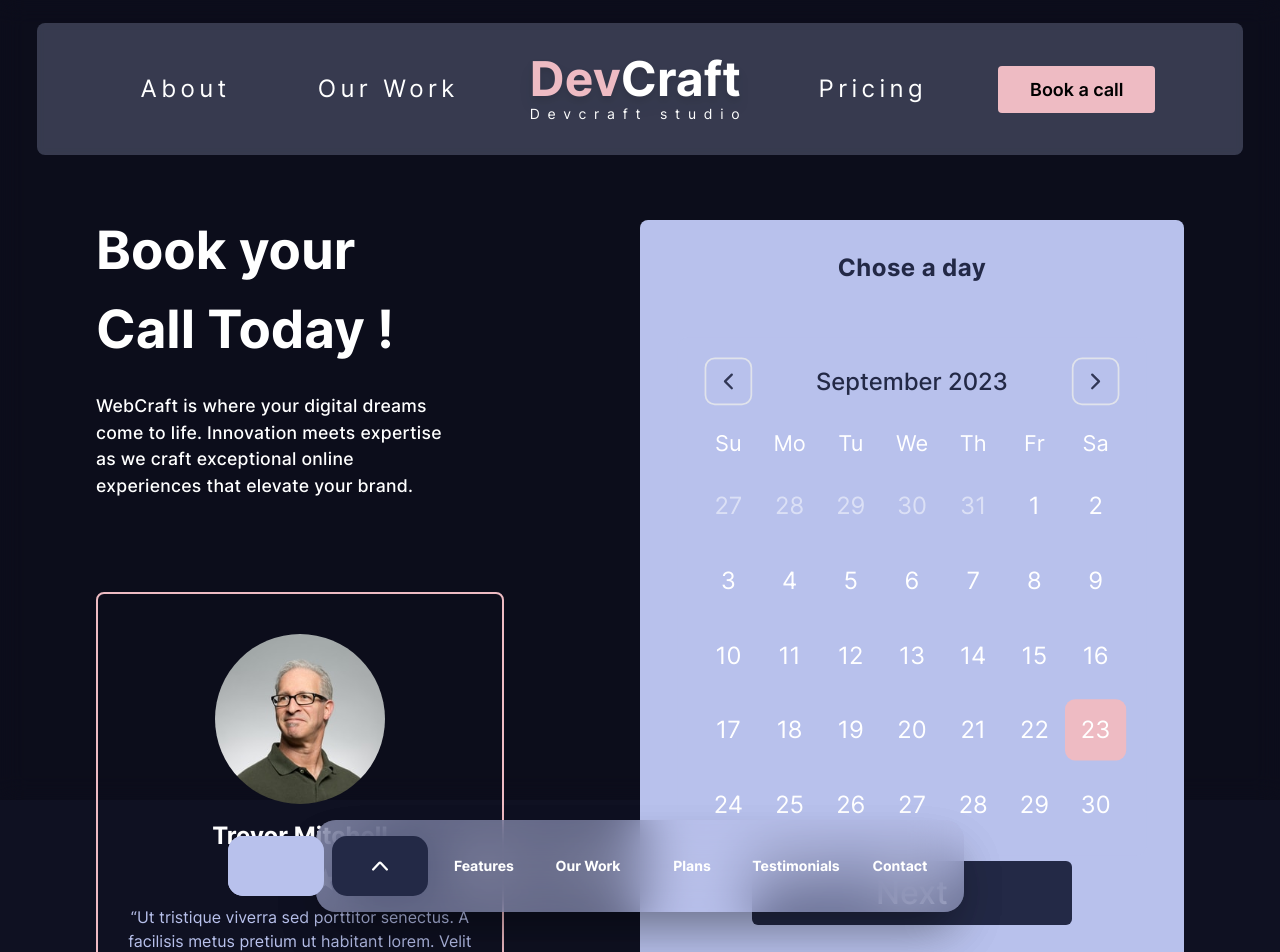
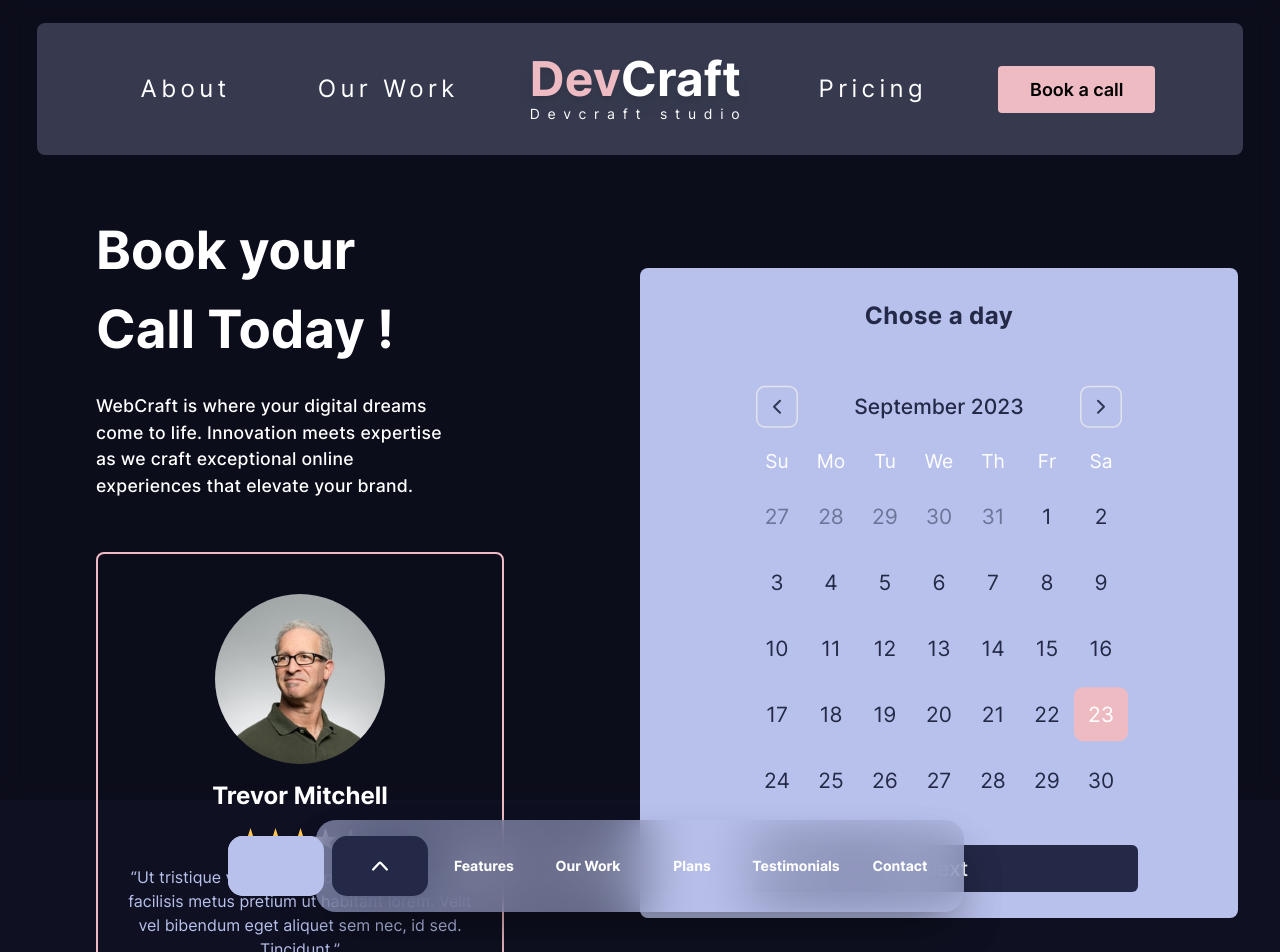
Before and after one commit to Youker17/devcraft, a Next.js app: page /booking in a window 1280 px wide. Shown: the top 952 px of the page. Built offline with nearby package versions, Linux system fonts and the light colour scheme.

Commit message:
calendar

```diff
--- a/components/booking/Form.tsx
+++ b/components/booking/Form.tsx
@@ -9,17 +9,17 @@ function Form() {
 
 
     return (
-        <div className='w-full mx-auto xl:w-3/6 pt-20 flex flex-col  pb-20 '>
-            <div className="  flex  items-center   flex-col bg-primary h-[70vh] rounded-lg pb-8 px-0 w-full xs:w-auto xl:w-full xl:h-full xs:px-16 sm:px-20 mx-auto  ">
+        <div className=' mx-auto xl:w-11/12  h-full flex flex-col justify-center items-center   '>
+            <div className="w-full xl:w-[37.375rem]  xl:h-[40.625rem]  flex  items-center mt-32 my-20 mr-4    flex-col bg-primary  rounded-lg  px-4  xs:w-auto   xs:px-16 sm:px-20 mx-auto  ">
                 <h1 className=" text-background font-bold tracking-[0.45px] text-center py-8 text-2xl">Chose a day </h1>
                 <Calendar
                     mode="single"
                     selected={date}
                     onSelect={setDate}
-                    className="rounded-md   xl:mt-32 scale-105 xl:scale-[1.7]   bg-primary  bottom-0 "
+                    className="rounded-md   xl:mt-20 scale-105 xl:scale-[1.5]   bg-primary  bottom-0 "
 
                 />
-                <button className="text-[1rem] xl:text-[2rem] font-medium leading-normal mt-12 py-2 px-3 bg-background z-20 w-5/6 xl:mt-28 rounded-[6px] hover:bg-background/90">Next</button>
+                <button className="text-[1rem] mb-10 xl:text-[1.3rem] xl:text-[rem] font-medium leading-normal mt-4 py-2 px-3 bg-background z-20 w-[88%] ml-3 xl:mt-24 rounded-[6px] hover:bg-background/90">Next</button>
             </div>
             <Map />
         </div>
--- a/components/booking/Slider.tsx
+++ b/components/booking/Slider.tsx
@@ -20,7 +20,7 @@ function Slider() {
                         slidesPerView={3}
                         autoplay={{ delay: 2000, disableOnInteraction: false }}
                         modules={[Autoplay, Pagination, Navigation]}
-                        className="w-full xl:w-9/12 -mt-10 "
+                        className="w-full xl:w-9/12 -mt-20 "
                         style={{marginLeft:"unset",marginRight:"unset"}}
                         breakpoints={{
                             // when window width is >= 640px
@@ -34,7 +34,7 @@ function Slider() {
                                 spaceBetween: 50,
                             },
                             // when window width is >= 1024px
-                            1200: {
+                            1280: {
                                 slidesPerView: 1,
                                 spaceBetween: 50,
                             },
--- a/components/ui/calendar.tsx
+++ b/components/ui/calendar.tsx
@@ -36,13 +36,13 @@ function Calendar({
         head_cell:
           "text-muted-foreground rounded-md w-9 font-normal text-[0.8rem]",
         row: "flex w-full mt-2",
-        cell: "text-center text-sm p-0 relative [&:has([aria-selected])]:bg-accent first:[&:has([aria-selected])]:rounded-l-md last:[&:has([aria-selected])]:rounded-r-md focus-within:relative focus-within:z-20",
+        cell: "text-center text-sm text-background p-0 relative [&:has([aria-selected])]:bg-accent first:[&:has([aria-selected])]:rounded-l-md last:[&:has([aria-selected])]:rounded-r-md focus-within:relative focus-within:z-20",
         day: cn(
           buttonVariants({ variant: "ghost" }),
           "h-9 w-9 p-0 font-normal aria-selected:opacity-100"
         ),
         day_selected:
-          " bg-tertinary text-primary-foreground hover:bg-tertinary hover:text-primary-foreground focus:bg-tertinary focus:text-primary-foreground",
+          " bg-tertinary  text-primary-foreground hover:bg-tertinary hover:text-primary-foreground  text-white focus:bg-tertinary focus:text-primary-foreground",
         day_today: "bg-accent text-accent-foreground",
         day_outside: "text-muted-foreground opacity-50",
         day_disabled: "text-muted-foreground opacity-50",
--- a/pages/booking.tsx
+++ b/pages/booking.tsx
@@ -4,7 +4,7 @@ import React from 'react'
 
 function booking() {
   return (
-    <div className='flex flex-col xl:flex-row  pt-[140px] px-4 sm:px-10 md:px-24 '>
+    <div className='flex flex-col  xl:flex-row  pt-[140px] px-4 sm:px-10 md:px-24 '>
       <Slider />
       <Form />
     </div>
```
